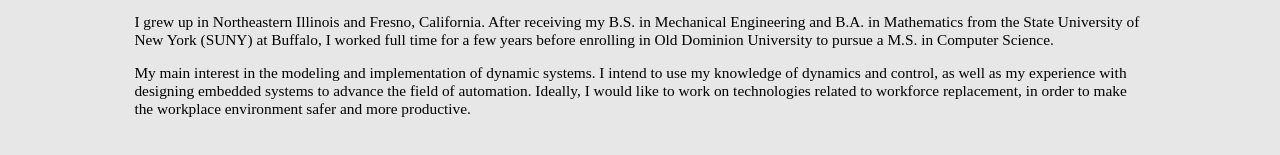
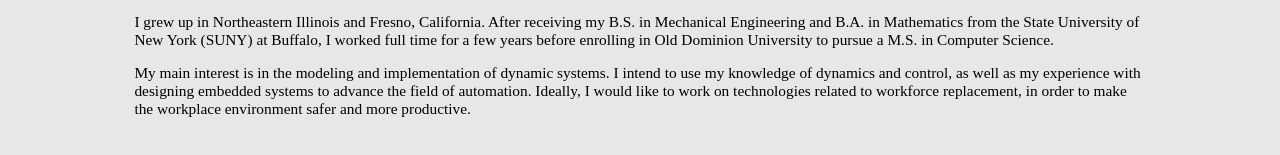
Before and after one commit to crect500/crect500.github.io, a plain HTML site: page index.html in a window 1280 px wide. Shown: the part 437-592 px from the top of the page. Drawn offline with Linux system fonts and the light colour scheme.

Commit message:
Fix typo

```diff
--- a/index.html
+++ b/index.html
@@ -52,7 +52,7 @@
 </p>
 
 <p>
-    My main interest in the modeling and implementation of dynamic systems. I intend to use my knowledge of dynamics and control,
+    My main interest is in the modeling and implementation of dynamic systems. I intend to use my knowledge of dynamics and control,
     as well as my experience with designing embedded systems to advance the field of automation. Ideally, I would like to work on technologies
     related to workforce replacement, in order to make the workplace environment safer and more productive.
 </p>
```
